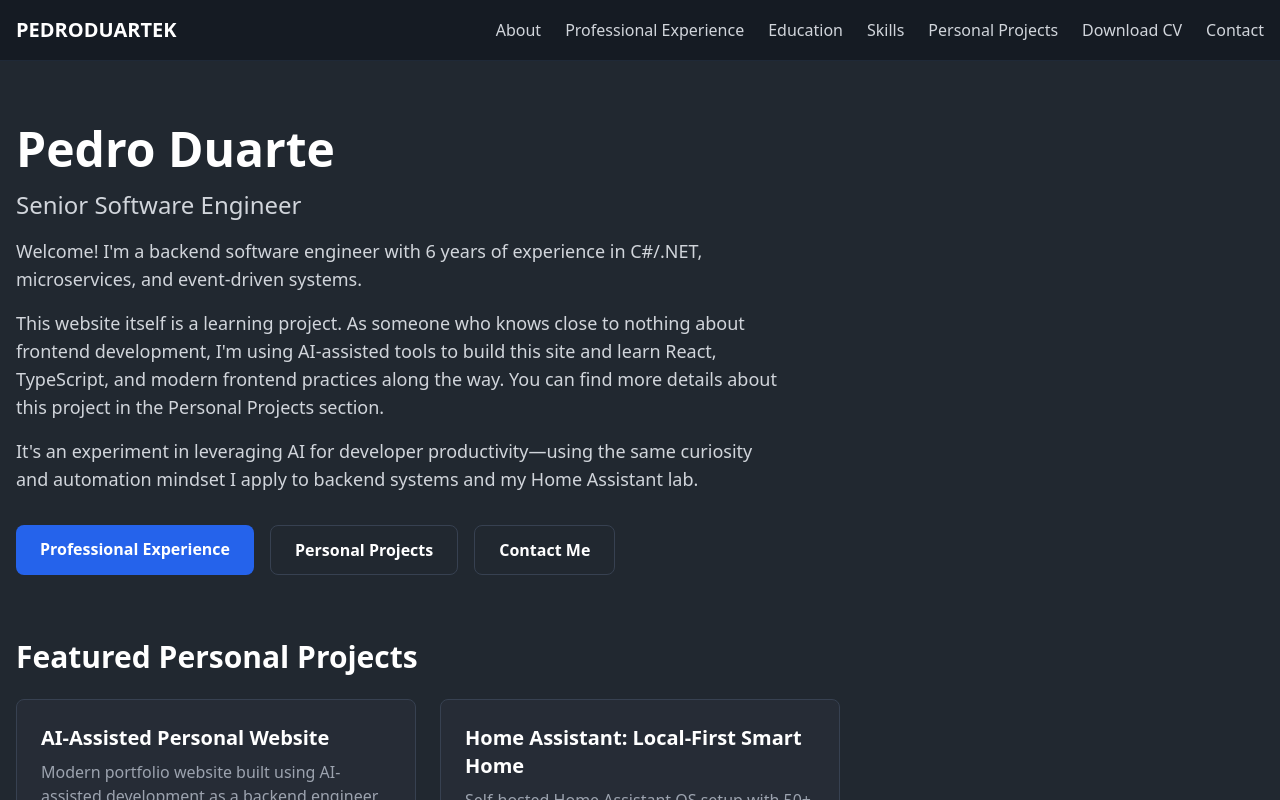
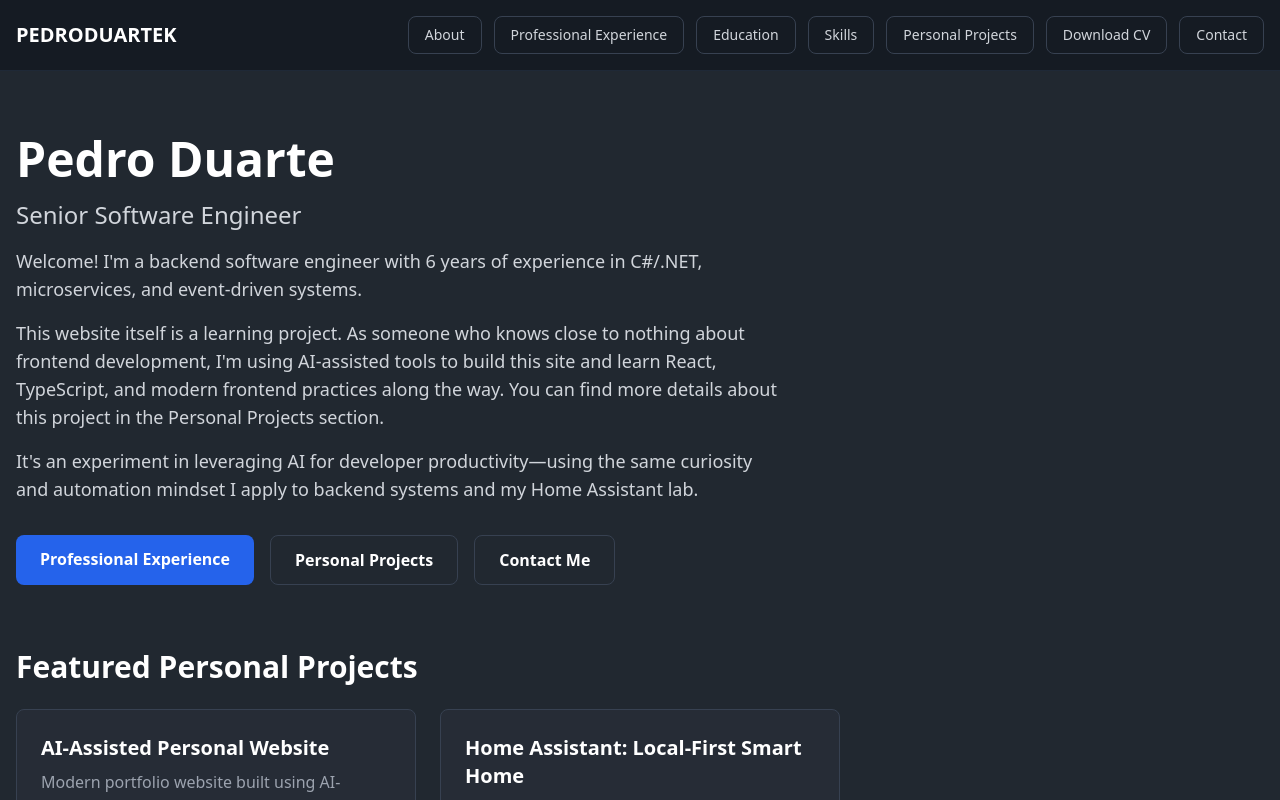
Before and after one commit to pedroduartek/personal-website.ai, a React (Vite) app in the folder apps/web/: page / in a window 1280 px wide. Shown: the top 800 px of the page. Built offline with nearby package versions, Linux system fonts and the light colour scheme.

Commit message:
Refactor Header component layout and enhance NavLink styling for better user experience

```diff
--- a/apps/web/src/app/layout/AppLayout.tsx
+++ b/apps/web/src/app/layout/AppLayout.tsx
@@ -28,7 +28,7 @@ function Header() {
           <Link to="/" className="text-xl font-bold text-white">
             PEDRODUARTEK
           </Link>
-          <div className="flex gap-6">
+          <div className="flex gap-3">
             <NavLink to="/about">About</NavLink>
             <NavLink to="/experience">Professional Experience</NavLink>
             <NavLink to="/education">Education</NavLink>
@@ -47,7 +47,7 @@ function NavLink({ to, children }: { to: string; children: React.ReactNode }) {
   return (
     <Link
       to={to}
-      className="text-gray-300 transition-all duration-200 hover:text-white hover:scale-105"
+      className="rounded-lg border border-gray-700 px-4 py-2 text-sm font-medium text-gray-300 transition-all duration-200 hover:border-blue-500 hover:bg-gray-800 hover:text-white hover:shadow-md"
     >
       {children}
     </Link>
```
